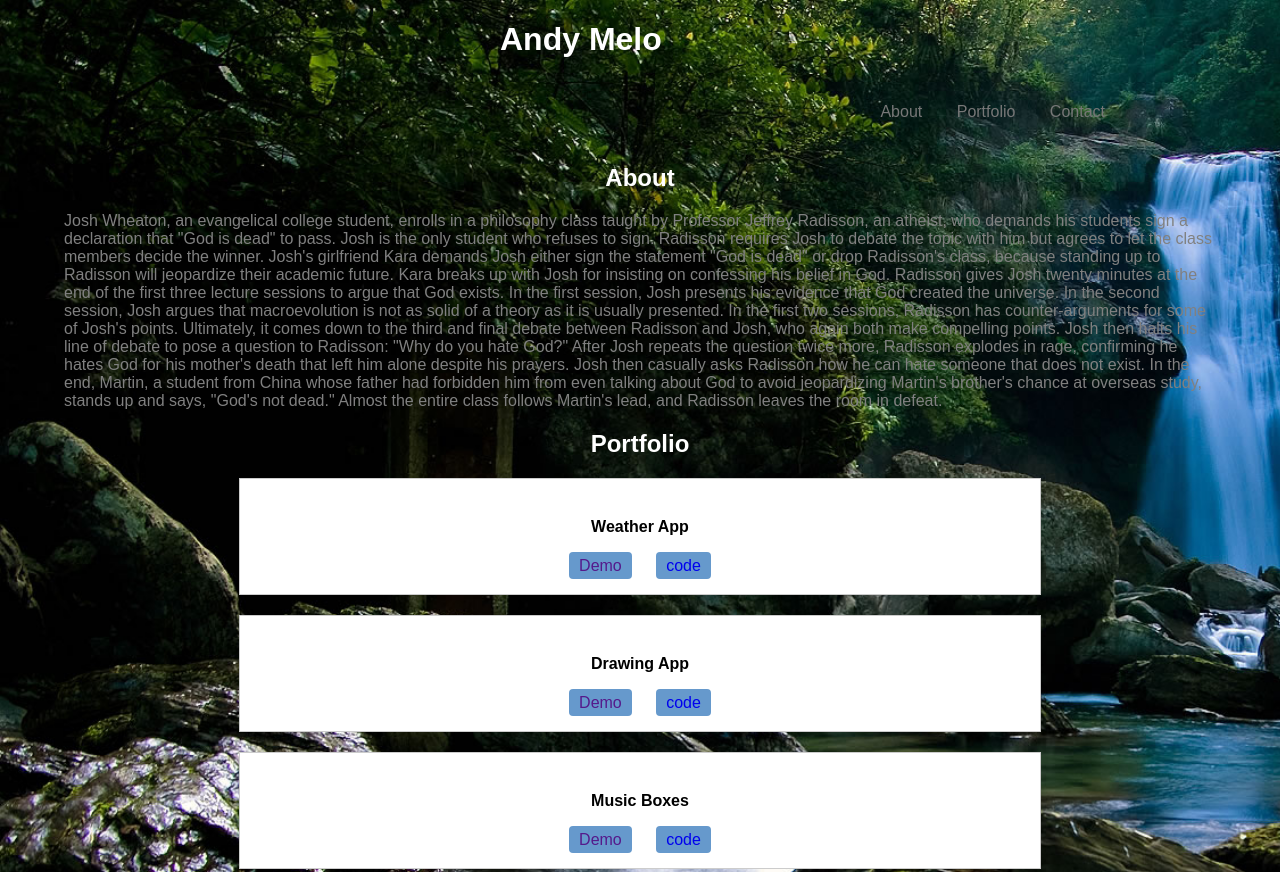
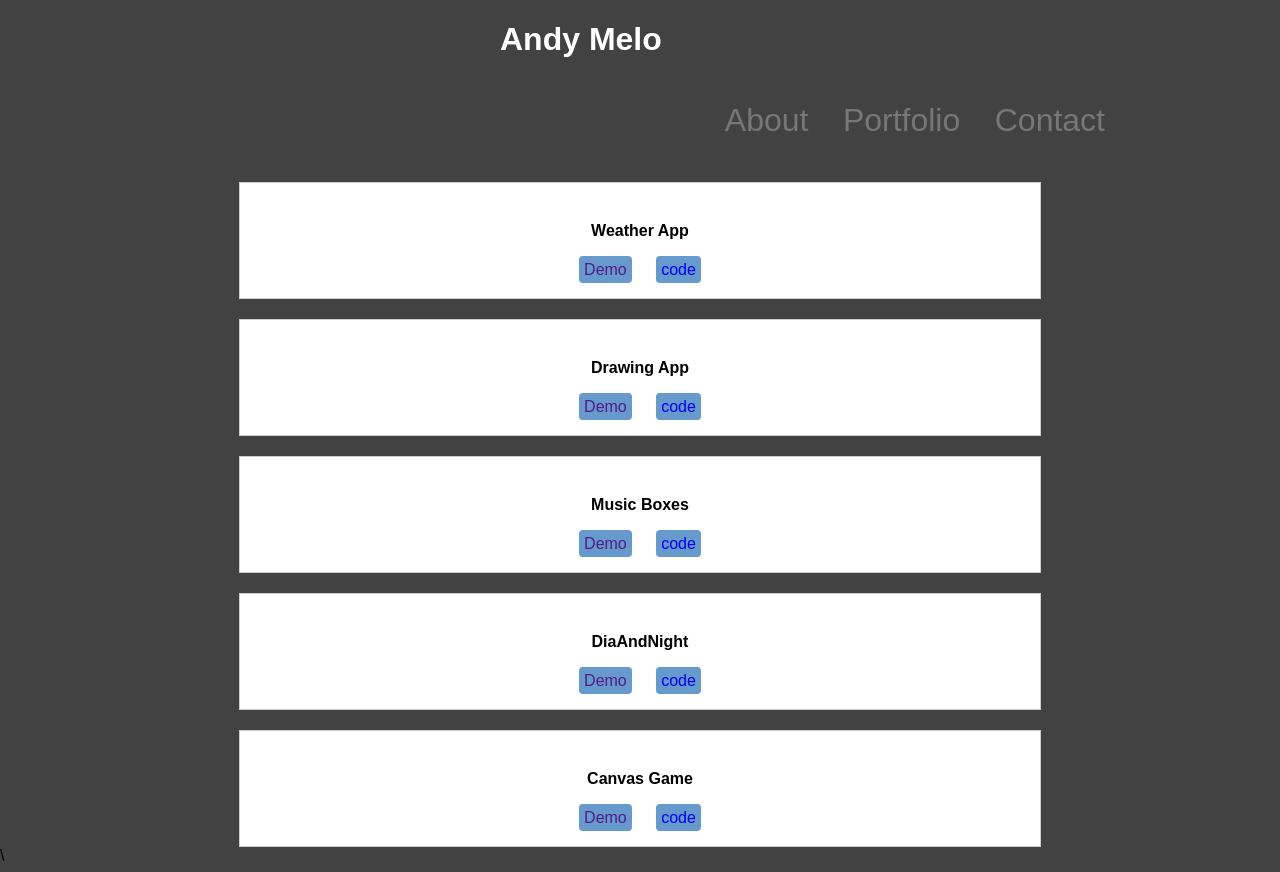
Before and after one commit to jesusgabriel/portfolio, a plain HTML site: page index.html in a window 1280 px wide. Shown: the top 872 px of the page. Drawn offline with nearby package versions, Linux system fonts and the light colour scheme; a web font is replaced by a local one.

Commit message:
arreglo 1

```diff
--- a/index.html
+++ b/index.html
@@ -6,6 +6,7 @@
     <meta name="viewport" content="width=device-width, initial-scale=1.0">
     <meta http-equiv="X-UA-Compatible" content="ie=edge">
     <title>Portfolio</title>
+    <link href="https://fonts.googleapis.com/css?family=Amita" rel="stylesheet">
     <link rel="stylesheet" href="style/normalize.css" media="screen">
     <link rel="stylesheet" href="style/main.css" media="screen">
     <link rel="stylesheet" href="style/min658.css" media="screen">
@@ -41,23 +42,7 @@
 
 
         <main>
-            <section id="About">
-                <h2>About</h2>
-                <p>
-                    Josh Wheaton, an evangelical college student, enrolls in a philosophy class taught by Professor Jeffrey Radisson, an atheist, who demands his students sign a declaration that "God is dead" to pass. Josh is the only student who refuses to sign. Radisson
-                    requires Josh to debate the topic with him but agrees to let the class members decide the winner. Josh's girlfriend Kara demands Josh either sign the statement "God is dead" or drop Radisson's class, because standing up to Radisson
-                    will jeopardize their academic future. Kara breaks up with Josh for insisting on confessing his belief in God. Radisson gives Josh twenty minutes at the end of the first three lecture sessions to argue that God exists. In the first
-                    session, Josh presents his evidence that God created the universe. In the second session, Josh argues that macroevolution is not as solid of a theory as it is usually presented. In the first two sessions, Radisson has counter-arguments
-                    for some of Josh's points. Ultimately, it comes down to the third and final debate between Radisson and Josh, who again both make compelling points. Josh then halts his line of debate to pose a question to Radisson: "Why do you hate
-                    God?" After Josh repeats the question twice more, Radisson explodes in rage, confirming he hates God for his mother's death that left him alone despite his prayers. Josh then casually asks Radisson how he can hate someone that does
-                    not exist. In the end, Martin, a student from China whose father had forbidden him from even talking about God to avoid jeopardizing Martin's brother's chance at overseas study, stands up and says, "God's not dead." Almost the entire
-                    class follows Martin's lead, and Radisson leaves the room in defeat.
-                </p>
-            </section>
 
-
-            <section id="Portfolio">
-                <h2>Portfolio</h2>
                 <div class="Project">
                     <img src="" alt="" />
                     <h4>Weather App </h4>
@@ -73,6 +58,7 @@
 
                 <div class="Project">
                     <img src="" alt="" />
+
                     <h4>Music Boxes</h4>
                     <a target="_blank" href="">Demo</a>
                     <a target="_blank" href="https://github.com/jesusgabriel/music_boxes">code</a>
@@ -92,9 +78,6 @@
                     <a target="_blank" href="https://github.com/jesusgabriel/canvas-game">code</a>
                 </div>
             </section>
-            <section id="Contact">
-                <h2>contact</h2>
-            </section>
         </main>
 
     </div>
--- a/style/main.css
+++ b/style/main.css
@@ -1,6 +1,6 @@
 body {
-    background-image: url("../img/fondos_cristianos_27.jpg");
     background-size: cover;
+    background-color: #424242;
 }
 
 .wrapper {
@@ -50,15 +50,15 @@ header nav {
 
 header nav h2 {
     display: inline-block;
-    padding: 0 0 0 10px;
+    padding: 0 0 0 5px;
 }
 
 header nav #menu-close {
     cursor: pointer;
     font-size: 2rem;
     position: absolute;
-    right: 10px;
-    top: 10px;
+    right: 5px;
+    top: 5px;
 }
 
 header nav ul {
@@ -67,28 +67,33 @@ header nav ul {
 
 header nav ul li {
     list-style-type: none;
+    font-size: 2rem;
 }
 
 header nav ul li a {
     text-decoration: none;
     color: #777;
     margin: 0 0 0 0;
-    padding: 10px;
+    padding: 5px;
     display: block;
     transition: all .2s;
-    border-top: 2px solid transparent;
+    border-top: 1px solid transparent;
     border-bottom: 2px solid transparent;
+    border-radius: 3px;
 }
 
 header nav ul li a:visited {
     color: #777;
-}
+  }
 
 header nav ul li a:hover {
     border-top: 2px solid #777;
     border-bottom: 2px solid #777;
     text-shadow: -1px 1px 0px rgba(0, 0, 0, 0.5);
+    font-family: 'Amita', cursive;
+    font-style: italic;
     background-color: #ddd;
+    text-decoration: underline;
 }
 
 main {
@@ -98,18 +103,7 @@ main {
 
 main section h2 {
     text-align: center;
-    color: white;
-}
-
-#About img {
-    width: 100%;
-    max-width: 400px;
-    display: block;
-    margin: 0 auto;
-}
-
-p {
-    color: gray;
+    color: lightgray;
 }
 
 .Project {
@@ -123,10 +117,9 @@ p {
 }
 
 .Project a {
-    padding: 5px 10px 5px 10px;
+    padding: 5px 5px 5px 5px;
     background-color: #69c;
-    text-decoration: none;
-    border-radius: 4px;
+    text-decoration:inherit;
     margin: 10px;
     border-radius: 4px;
     transition: all .2s;
```
